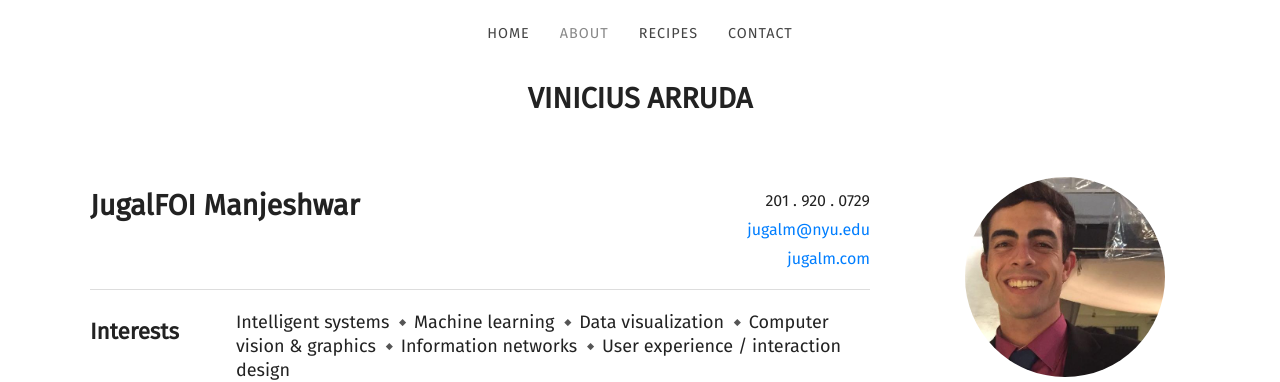
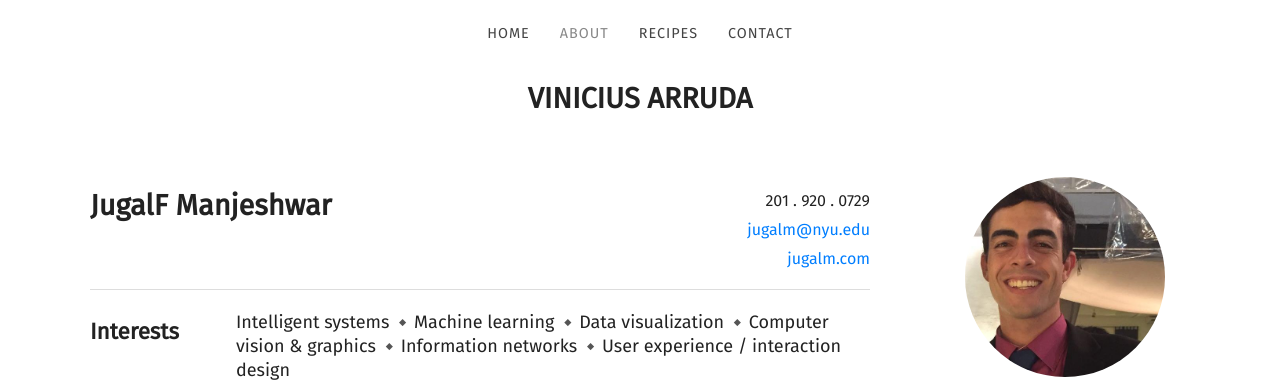
Before and after one commit to viniciusarruda/viniciusarruda.github.io, a Jekyll site: the page built from about.html, in a window 1280 px wide. Shown: the top 382 px of the page. Built offline with Jekyll 4.4.1, drawn with Linux system fonts in a browser that asks for light colours; some web fonts are replaced.

Commit message:
Updating about area

```diff
--- a/about.html
+++ b/about.html
@@ -15,7 +15,7 @@ title: About
 
 <div class="editable">
     <div class="section row">
-        <h1 class="col"><span style="font-weight:700">JugalFOI</span> Manjeshwar</h1>
+        <h1 class="col"><span style="font-weight:700">JugalF</span> Manjeshwar</h1>
         <div class="contact-info col-right">
             <div>201 . 920 . 0729</div>
             <div><a href="mailto:jugalm@nyu.edu">jugalm@nyu.edu</a></div>
--- a/style.css
+++ b/style.css
@@ -73,7 +73,7 @@ ul.skills li:last-child{
         padding: 20px 50px;
 }
 .subpage { padding: 1cm;
-           border: 1px red solid;
+           border: 1px;
            height: 297mm;
 }
 
```
